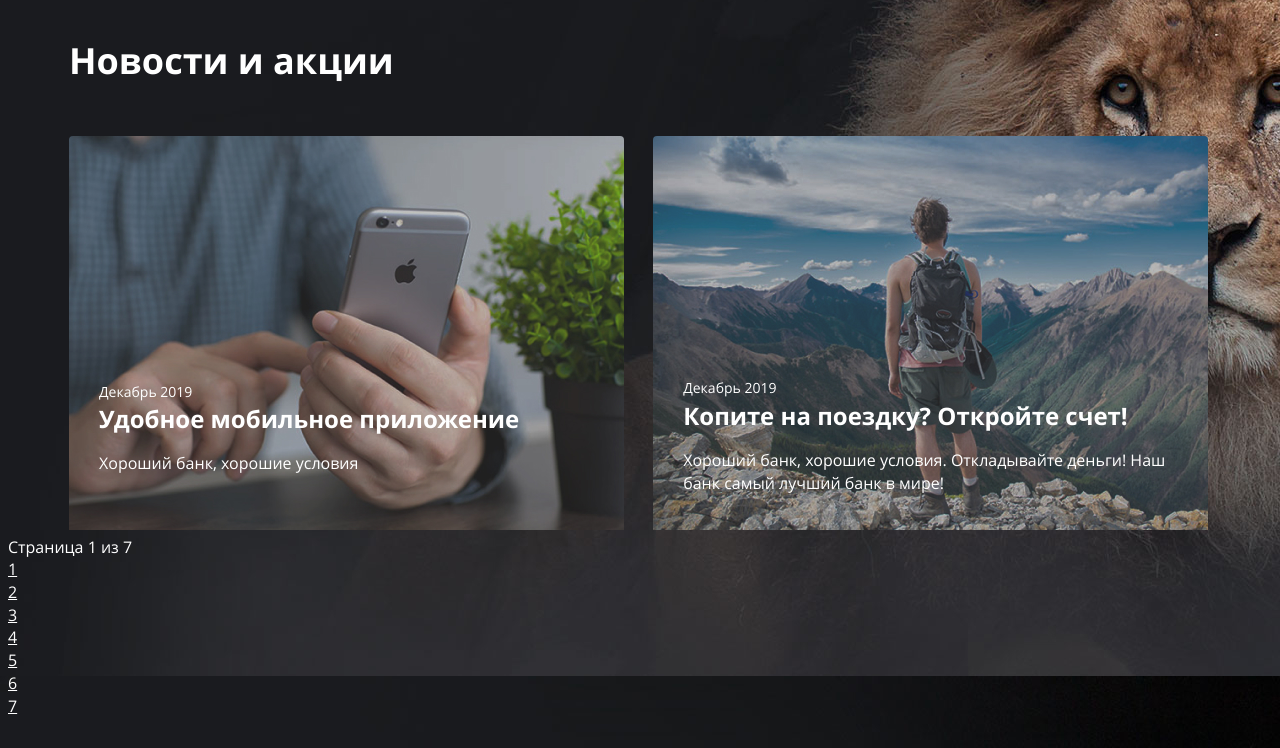
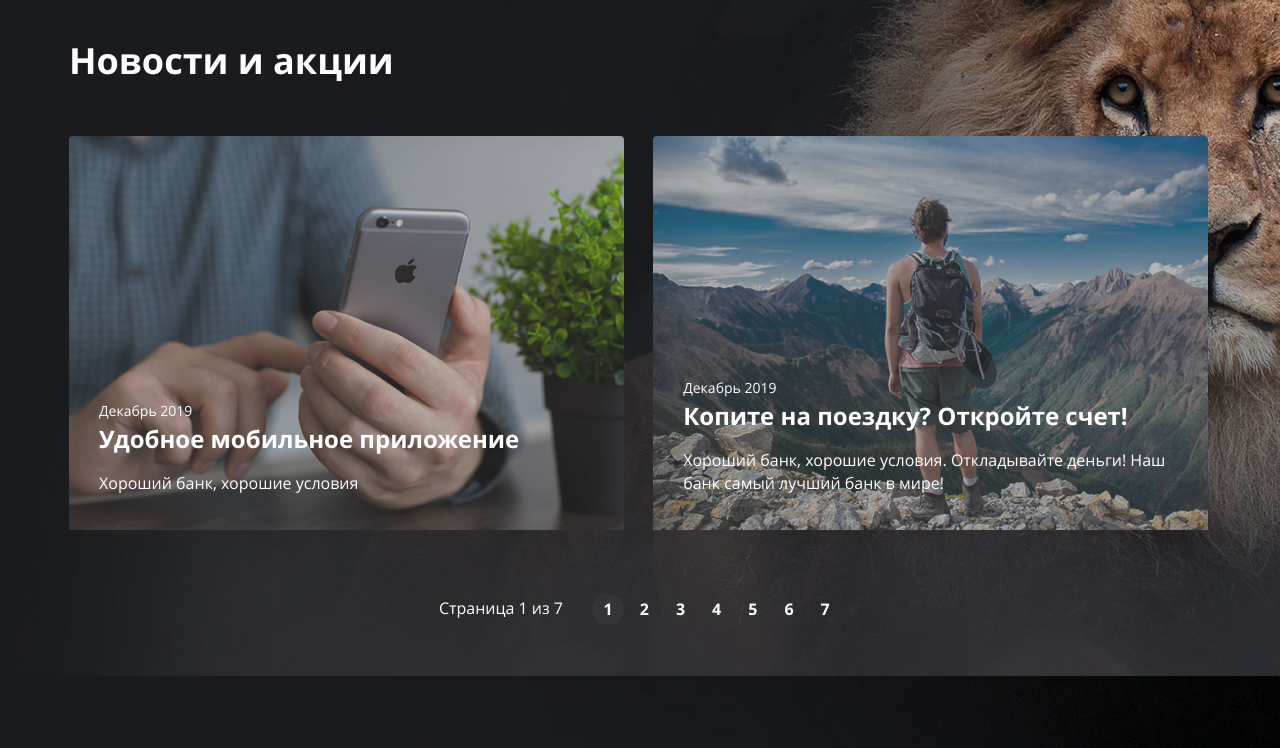
Before and after one commit to VovaK1/lion-bank, a plain HTML site: page index.html in a window 1280 px wide. Shown: the part 1440-2188 px from the top of the page. Drawn offline with Linux system fonts and the light colour scheme.

Commit message:
Add files via upload

```diff
--- a/index.html
+++ b/index.html
@@ -137,7 +137,7 @@
           Страница <span class="pagination__index">1</span> из <span class="pagination__quantity">7</span>
         </div>
         <ul class="pagination__list">
-          <li class="pagination__item">
+          <li class="pagination__item pagination__item-active">
             <a class="pagination__link" href="#">1</a>
           </li>
           <li class="pagination__item">
--- a/style.css
+++ b/style.css
@@ -50,6 +50,7 @@ ul {
 
 a {
   color: inherit;
+  text-decoration: none;
 }
 
 .container {
@@ -283,6 +284,9 @@ background: #a5a5a4;
   margin-bottom: 50px;
 }
 
+.news__list {
+  margin-bottom: 57px;
+}
 .news__item {
   width: 555px;
   display: inline-block;
@@ -310,7 +314,7 @@ background: #a5a5a4;
   right: 0;
   bottom: 0;
   padding: 25px 30px;
-  min-height: 181px;
+  min-height: 181 px;
 }
 
 .news__date {
@@ -323,3 +327,35 @@ background: #a5a5a4;
   font-weight: 700;
   margin-bottom: 5px;
 }
+
+.pagination {
+  text-align: center;
+}
+
+.pagination__info,.pagination__list {
+  display: inline-block;
+  vertical-align: middle;
+}
+
+.pagination__info {
+  margin-right: 25px;
+}
+
+.pagination__item {
+  display: inline-block;
+  vertical-align: middle;
+}
+
+.pagination__link {
+  height: 32px;
+  width: 32px;
+  display: block;
+  border-radius: 50%;
+  position: relative;
+  font-weight: 700;
+  line-height: 32px;
+}
+
+.pagination__item-active .pagination__link {
+  background-color: #353439;
+}
```
